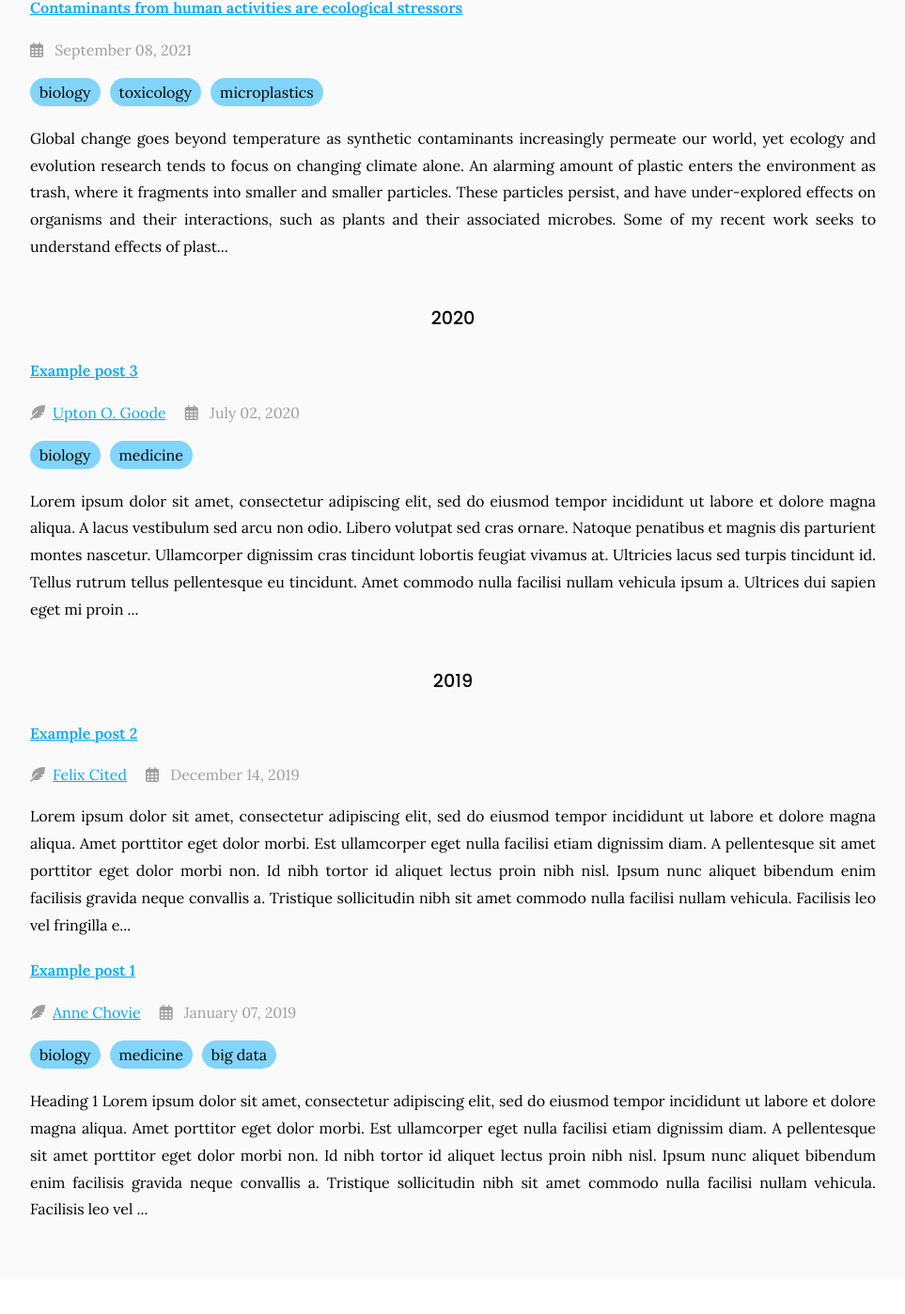
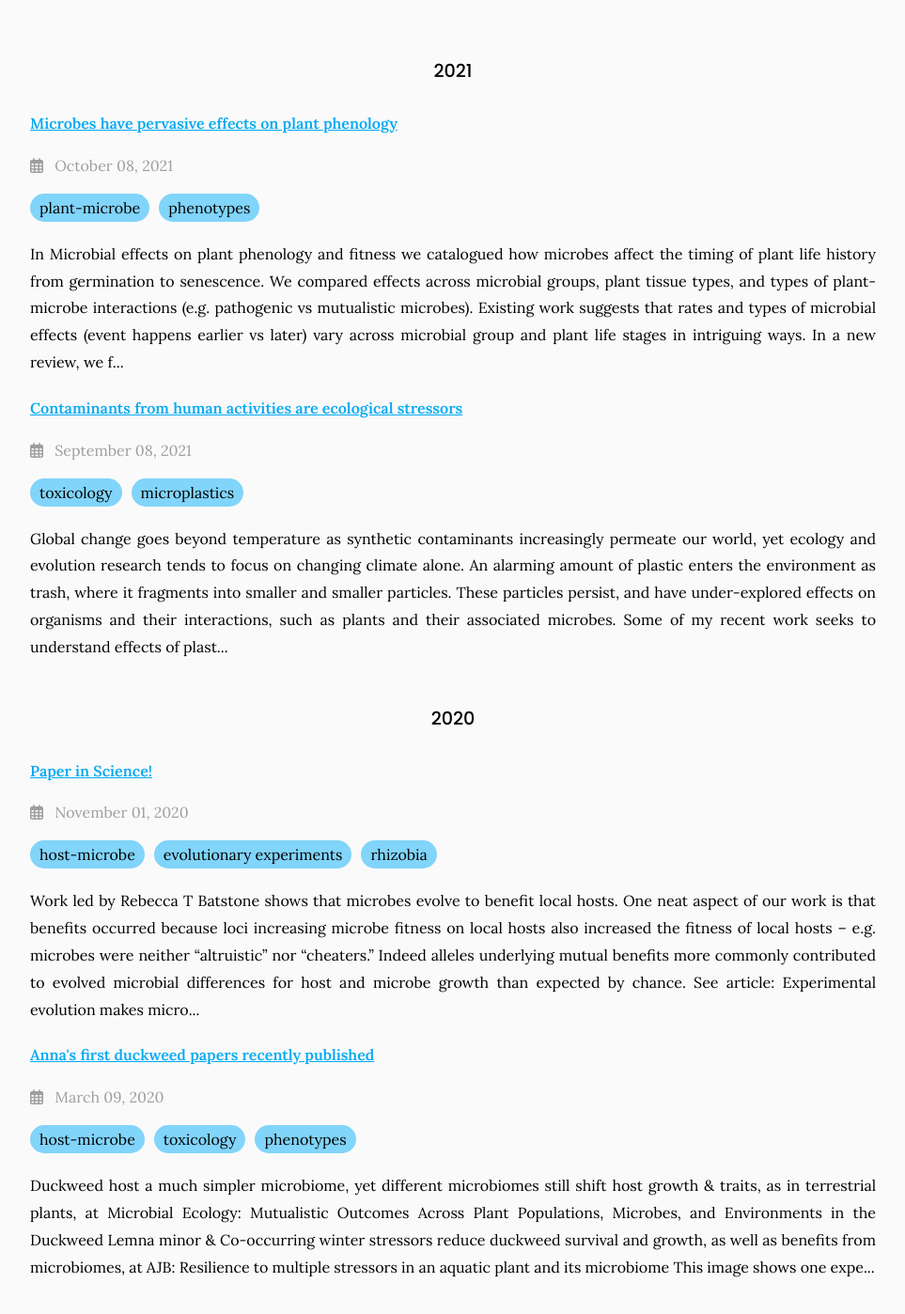
Before and after one commit to amob/amob.github.io, a Jekyll site: the page built from blog/index.md, in a window 1280 px wide and 1400 px high, scrolled down 406 px. Shown: the whole window at 94% size, without its empty margins (158-1121 px from the left). Built offline with Jekyll 4.4.1, drawn with Linux system fonts in a browser that asks for light colours; comment, search, counter and statistics services are not loaded; some of the changed text lies outside the part shown.

Commit message:
updating news

```diff
--- /dev/null
+++ b/_posts/2018-10-31-COCO.md
@@ -0,0 +1,35 @@
+---
+title: COCO is out!
+tags:
+  - co-adaptation
+  - mutualism
+  - local adaptation
+  - stress
+---
+
+<!-- # Heading 1 -->
+
+
+Despite decades of research commonly identifying that stressful (cold, infertile) conditions shift interaction outcomes more mutually positive,
+or at least less antagonistic, the evolutionary implications remain largely overlooked.
+In [Evolutionary Responses to Conditionality in Species Interactions across Environmental Gradients](https://doi.org/10.1086/700118),
+ we predicted the evolutionary consequences of interaction outcomes structured by abiotic gradients using theory and simulations.
+We posited that as interactions shift towards more positive fitness outcomes for both partners in stressful environments, selection will favor mutualistic adaptation and co-adaptation:
+ genetic variants in a focal species that increase fitness of a partner will indirectly positively affect their own fitness, and thus increase in frequency.
+In simulations, we showed this pattern holds across both broad and locally specific mutualistic alleles.
+We called this evolutionary pattern "(co)evolutionary outcomes of conditionality along abiotic gradients", or COCO.
+
+<br>
+
+{%
+  include feature.html
+  image="images/MtRainier cushion plants.jpg"
+  tooltip1="Phlox diffusa and other species on Mt. Rainier, WA, 2016"
+%}
+
+
+<br>
+
+Below, a photo shows some high alpine plants growing in close proximity.
+At such high elevation sites, these plants may mutually ameliorate stressful aspects of the environment (cold, unstable soil, drying winds), whereas at lower elevations, the same species are more likely to compete strongly for resources.
+Similar changes in interactions occur for many types of species interactions, and may have wide-ranging evolutionary consequences, as described by COCO.
--- a/_posts/2019-01-07-example-post-1.md
+++ /dev/null
@@ -1,27 +0,0 @@
----
-title: Example post 1
-tags:
-  - biology
-  - medicine
-  - big data
-author: Anne Chovie
-member: anne-chovie
----
-
-# Heading 1
-
-Lorem ipsum dolor sit amet, consectetur adipiscing elit, sed do eiusmod tempor incididunt ut labore et dolore magna aliqua.
-Amet porttitor eget dolor morbi.
-Est ullamcorper eget nulla facilisi etiam dignissim diam.
-A pellentesque sit amet porttitor eget dolor morbi non.
-Id nibh tortor id aliquet lectus proin nibh nisl.
-Ipsum nunc aliquet bibendum enim facilisis gravida neque convallis a.
-Tristique sollicitudin nibh sit amet commodo nulla facilisi nullam vehicula.
-Facilisis leo vel fringilla est ullamcorper eget nulla facilisi etiam.
-Congue eu consequat ac felis donec et odio pellentesque diam.
-Ipsum nunc aliquet bibendum enim facilisis gravida neque convallis.
-Urna molestie at elementum eu.
-Purus faucibus ornare suspendisse sed nisi lacus sed viverra.
-Feugiat scelerisque varius morbi enim nunc faucibus a pellentesque.
-Dolor magna eget est lorem ipsum.
-Feugiat scelerisque varius morbi enim nunc faucibus a.
--- /dev/null
+++ b/_posts/2019-05-01-NewsAndViewsMolEC.md
@@ -0,0 +1,15 @@
+---
+title: Anna's first duckweed papers recently published
+tags:
+  - host-microbe
+  - toxicology
+  - phenotypes
+---
+
+<!-- # Heading 1 -->
+
+
+[Hubbard et al 2019](https://onlinelibrary.wiley.com/doi/abs/10.1111/mec.14989) find that root microbes drive a substantial amount of plant defense in Boechera stricta,
+and that plant and root-microbe pathways to defense are different.
+I opine [here](https://onlinelibrary.wiley.com/doi/full/10.1111/mec.15059) on what separate pathways mean for evolution of plant defense,
+and what alternate knock-on effects of microbe- and plant- driven defense on insects could mean for tri-trophic interactions.
--- /dev/null
+++ b/_posts/2019-07-31-evoltalk.md
@@ -0,0 +1,14 @@
+---
+title: Duckweed-microbiome interactions shift under stress
+tags:
+  - host-microbe
+  - toxicology
+  - local adaptation
+---
+
+<!-- # Heading 1 -->
+
+Anna's 2019 Evolution talk on how stress may disrupt locally adapted duckweed-microbe interactions.
+ <br>
+
+ <iframe width="560" height="315" src="https://www.youtube.com/embed/IbpcHXtwtMk" title="YouTube video player" frameborder="0" allow="accelerometer; autoplay; clipboard-write; encrypted-media; gyroscope; picture-in-picture" allowfullscreen></iframe>
--- /dev/null
+++ b/_posts/2019-08-07-Favorite-thesis-chapter-online.md
@@ -0,0 +1,27 @@
+---
+title: Anna's favorite thesis chapter is online
+tags:
+  - plant-rhizosphere
+  - climate adaptation
+  - phenotypes
+---
+
+<!-- # Heading 1 -->
+
+Teosinte phenotypes that differ from low elevation, warm sites (later flowering, larger root mass) to high elevation, cold sites (early flowering, small roots) are shifted by root microbes.
+More interesting yet, microbes shift the genetic variation and covariation between traits, potentially altering plant responses to selection pressures, e.g. climate change.
+
+<br>
+{%
+  include gallery.html
+  style="square"
+
+  image1="images/tepoztlan teosinte.png"
+  tooltip1="Teosinte growing in a low elevation site"
+
+  image2="images/MC teosinte.png"
+  tooltip2="Teosinte growing in a high elevation site"
+
+%}
+
+<blockquote class="twitter-tweet"><p lang="en" dir="ltr">A favorite thesis chapter is online at Evolution! Microbes may alter plant adaptation to climate: root microbes alter teosinte&#39;s expression &amp; genetic covariance of traits adaptively diverged across environments<a href="https://t.co/8CDIGdBCpT">https://t.co/8CDIGdBCpT</a> w/<a href="https://twitter.com/jrossibarra?ref_src=twsrc%5Etfw">@jrossibarra</a> <a href="https://twitter.com/systrauss?ref_src=twsrc%5Etfw">@systrauss</a> &amp; Ruairidh Sawers</p>&mdash; Anna O&#39;Brien (@anna_mobrien) <a href="https://twitter.com/anna_mobrien/status/1159196955224018946?ref_src=twsrc%5Etfw">August 7, 2019</a></blockquote> <script async src="https://platform.twitter.com/widgets.js" charset="utf-8"></script>
--- a/_posts/2019-12-14-example-post-2.md
+++ /dev/null
@@ -1,21 +0,0 @@
----
-title: Example post 2
-author: Felix Cited
-member: felix-cited
----
-
-Lorem ipsum dolor sit amet, consectetur adipiscing elit, sed do eiusmod tempor incididunt ut labore et dolore magna aliqua.
-Amet porttitor eget dolor morbi.
-Est ullamcorper eget nulla facilisi etiam dignissim diam.
-A pellentesque sit amet porttitor eget dolor morbi non.
-Id nibh tortor id aliquet lectus proin nibh nisl.
-Ipsum nunc aliquet bibendum enim facilisis gravida neque convallis a.
-Tristique sollicitudin nibh sit amet commodo nulla facilisi nullam vehicula.
-Facilisis leo vel fringilla est ullamcorper eget nulla facilisi etiam.
-Congue eu consequat ac felis donec et odio pellentesque diam.
-Ipsum nunc aliquet bibendum enim facilisis gravida neque convallis.
-Urna molestie at elementum eu.
-Purus faucibus ornare suspendisse sed nisi lacus sed viverra.
-Feugiat scelerisque varius morbi enim nunc faucibus a pellentesque.
-Dolor magna eget est lorem ipsum.
-Feugiat scelerisque varius morbi enim nunc faucibus a.
--- /dev/null
+++ b/_posts/2020-03-09-Anna's-First-duckweed-papers-recently-published.md
@@ -0,0 +1,30 @@
+---
+title: Anna's first duckweed papers recently published
+tags:
+  - host-microbe
+  - toxicology
+  - phenotypes
+---
+
+<!-- # Heading 1 -->
+
+
+Duckweed host a much simpler microbiome, yet different microbiomes still shift host growth & traits, as in terrestrial plants, at Microbial Ecology:
+[Mutualistic Outcomes Across Plant Populations, Microbes, and Environments in the Duckweed _Lemna minor_](https://link.springer.com/article/10.1007/s00248-019-01452-1)
+<br>
+
+&
+<br>
+
+Co-occurring winter stressors reduce duckweed survival and growth, as well as benefits from microbiomes, at AJB:
+[Resilience to multiple stressors in an aquatic plant and its microbiome](https://bsapubs.onlinelibrary.wiley.com/doi/10.1002/ajb2.1404)
+ <br>
+{%
+  include gallery.html
+  style="square"
+
+  image1="images/.png"
+  tooltip1="Example duckweed replicates of each experimental treatment"
+
+%}
+This image shows one experimental replicate of duckweed responses to salt (NaCl) & benzotriazole (BZT) stressors, with (+) & without (-) their microbiome, for three separate genotypes of duckweed (MT, KSR, and BH)
--- a/_posts/2020-07-02-example-post-3.md
+++ /dev/null
@@ -1,21 +0,0 @@
----
-title: Example post 3
-tags: biology, medicine
-author: Upton O. Goode
-member: upton-goode
----
-
-Lorem ipsum dolor sit amet, consectetur adipiscing elit, sed do eiusmod tempor incididunt ut labore et dolore magna aliqua.
-A lacus vestibulum sed arcu non odio.
-Libero volutpat sed cras ornare.
-Natoque penatibus et magnis dis parturient montes nascetur.
-Ullamcorper dignissim cras tincidunt lobortis feugiat vivamus at.
-Ultricies lacus sed turpis tincidunt id.
-Tellus rutrum tellus pellentesque eu tincidunt.
-Amet commodo nulla facilisi nullam vehicula ipsum a.
-Ultrices dui sapien eget mi proin sed libero enim.
-Quam vulputate dignissim suspendisse in est.
-Tortor condimentum lacinia quis vel eros donec ac.
-Mauris commodo quis imperdiet massa tincidunt nunc pulvinar sapien.
-Eu nisl nunc mi ipsum faucibus vitae aliquet.
-Interdum posuere lorem ipsum dolor sit amet consectetur adipiscing.
--- /dev/null
+++ b/_posts/2020-11-01-Paper-in-Science!.md
@@ -0,0 +1,19 @@
+---
+title: Paper in Science!
+tags:
+  - host-microbe
+  - evolutionary experiments
+  - rhizobia
+---
+
+<!-- # Heading 1 -->
+
+Work led by Rebecca T Batstone shows that microbes evolve to benefit local hosts.
+One neat aspect of our work is that benefits occurred because loci increasing microbe fitness on local hosts also increased the fitness of local hosts -- e.g. microbes were neither "altruistic" nor "cheaters."
+Indeed alleles underlying mutual benefits more commonly contributed to evolved microbial differences for host and microbe growth than expected by chance.
+<br>
+See article: [Experimental evolution makes microbes more cooperative with their local host genotype](https://science.sciencemag.org/content/370/6515/476.full)
+
+<br>
+
+[Hear Rebecca discuss the results](https://soundcloud.com/user-447729085/rebecca-batstone-microbes)
--- a/_posts/2021-09-08-Contaminants-from-human-activities-are-ecological-stressors.md
+++ b/_posts/2021-09-08-Contaminants-from-human-activities-are-ecological-stressors.md
@@ -1,7 +1,6 @@
 ---
 title: Contaminants from human activities are ecological stressors
 tags:
-  - biology
   - toxicology
   - microplastics
 ---
--- /dev/null
+++ b/_posts/2021-10-08-Microbial_effects_on_plant_phenology_and_fitness.md
@@ -0,0 +1,17 @@
+---
+title: Microbes have pervasive effects on plant phenology
+tags:
+  - plant-microbe
+  - phenotypes
+---
+
+<!-- # Heading 1 -->
+
+ In [Microbial effects on plant phenology and fitness](https://doi.org/10.1002/ajb2.1743)
+ we catalogued how microbes affect the timing of plant life history from germination to senescence.
+ We compared effects across microbial groups, plant tissue types, and types of plant-microbe interactions (e.g. pathogenic vs mutualistic microbes).
+ Existing work suggests that rates and types of microbial effects (event happens earlier vs later) vary across microbial group and plant life stages in intriguing ways.
+
+<br>
+
+<blockquote class="twitter-tweet"><p lang="en" dir="ltr">In a new review, we find microbes living with plants frequently alter plant lifecyle timing, from germination to fruit! Effects vary across microbes, plant stages, &amp; the evolutionary consequences are underexplored. <a href="https://twitter.com/Botanichole?ref_src=twsrc%5Etfw">@Botanichole</a> <a href="https://twitter.com/mrebolleda?ref_src=twsrc%5Etfw">@mrebolleda</a> <a href="https://twitter.com/maggieRwagner?ref_src=twsrc%5Etfw">@maggieRwagner</a> <a href="https://t.co/UujI4Owhz2">https://t.co/UujI4Owhz2</a> <a href="https://t.co/nzTmL9IzcX">https://t.co/nzTmL9IzcX</a></p>&mdash; Anna O&#39;Brien (@anna_mobrien) <a href="https://twitter.com/anna_mobrien/status/1450134583010234368?ref_src=twsrc%5Etfw">October 18, 2021</a></blockquote> <script async src="https://platform.twitter.com/widgets.js" charset="utf-8"></script>
--- a/blog/index.md
+++ b/blog/index.md
@@ -5,7 +5,7 @@ nav:
   tooltip: News
 ---
 
-# <i class="fas fa-feather-alt"></i>Blog
+# <i class="fas fa-feather-alt"></i>News
 
 {% include section.html %}
 
```
Also changed, not shown: other parts of _posts/2021-09-08-Contaminants-from-human-activities-are-ecological-stressors.md (+3 -1 lines), _posts/2020-11-09-Quoted-in-the-Christian-Science-Monitor.md (added, +14 -0 lines), _posts/2021-02-24-Whose-trait-is-it-anyways?.md (added, +22 -0 lines).
